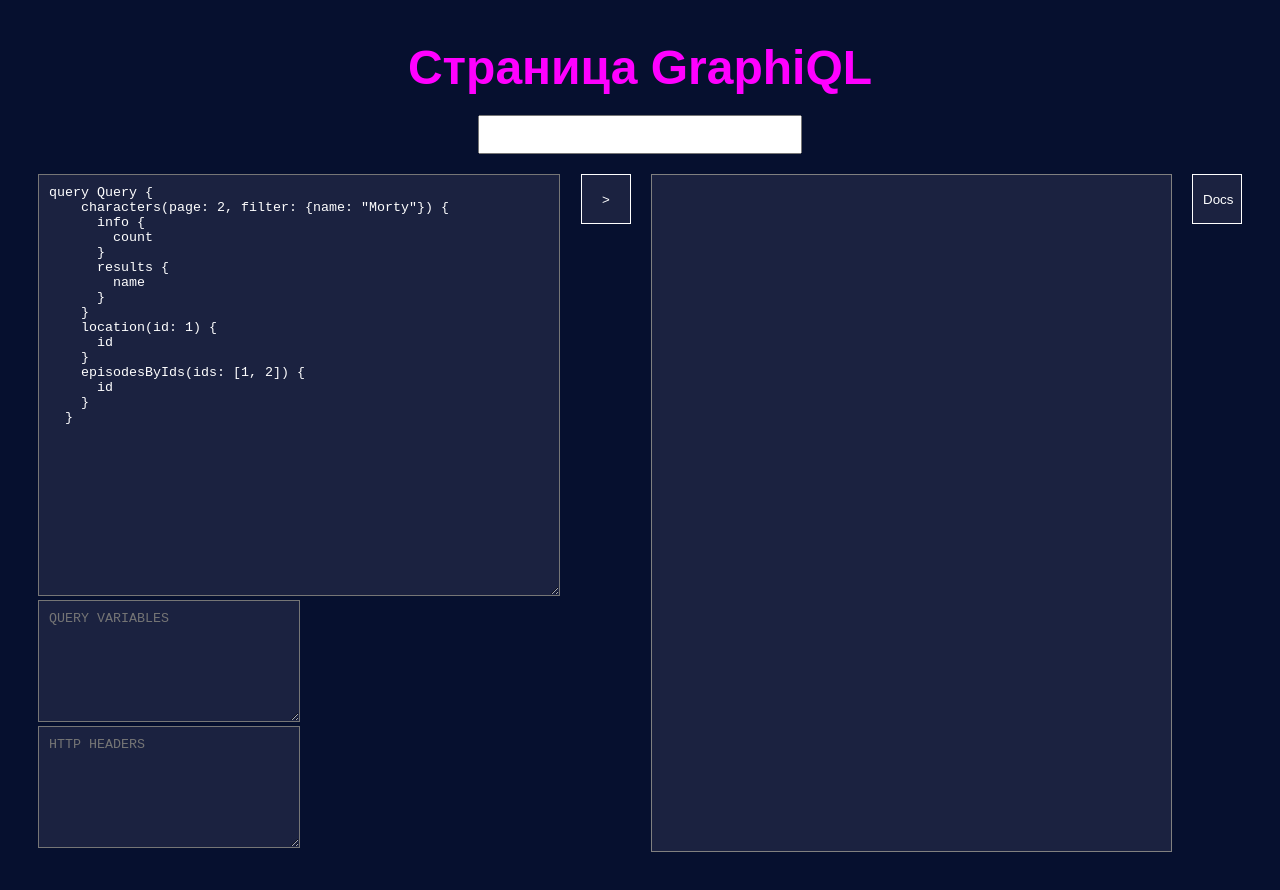
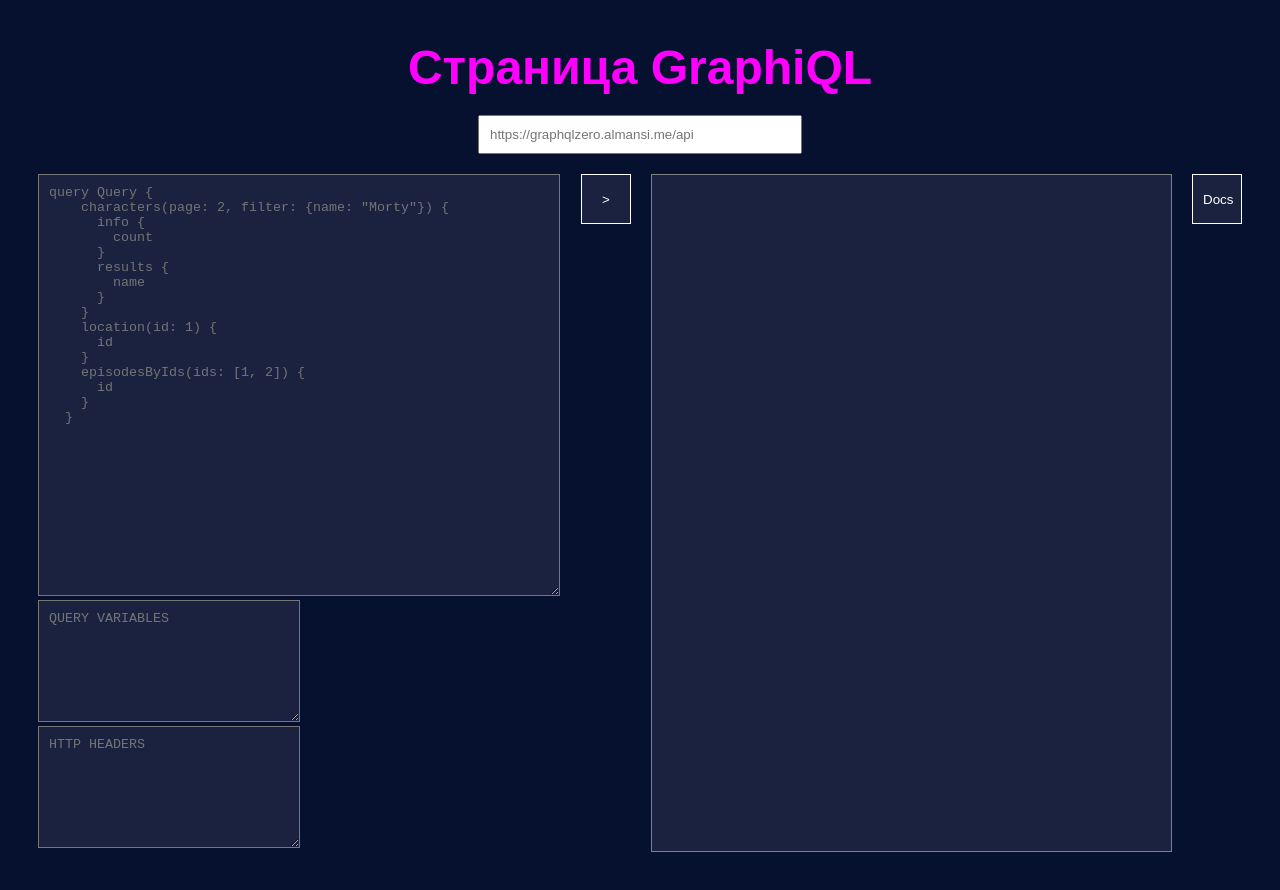
Before and after one commit to Horvar/graphiql-app, a React (Vite) app: page /graphiql in a window 1280 px wide. Built offline with nearby package versions, Linux system fonts and the light colour scheme; no server answers.

Commit message:
feat: add graphql

```diff
--- a/src/pages/GraphiQLPage/index.tsx
+++ b/src/pages/GraphiQLPage/index.tsx
@@ -4,16 +4,7 @@ import styles from './GraphiQLPage.module.scss';
 import { Docs } from './docs/docs';
 
 function GraphiQLPage() {
-  const url = 'https://graphqlzero.almansi.me/api';
-  const [api, setApi] = useState('');
-  console.log(api);
-
-  const [isDocsOpen, setIsDocsOpen] = useState(false);
-  const [variables, setVariables] = useState('');
-  const [headers, setHeaders] = useState('');
-  const [output, setOutput] = useState('');
-
-  const [input, setInput] = useState(`query Query {
+  const playgroundPlaceholder = `query Query {
     characters(page: 2, filter: {name: "Morty"}) {
       info {
         count
@@ -28,12 +19,20 @@ function GraphiQLPage() {
     episodesByIds(ids: [1, 2]) {
       id
     }
-  }`);
+  }`;
+  const [api, setApi] = useState('');
+
+  const [isDocsOpen, setIsDocsOpen] = useState(false);
+  const [variables, setVariables] = useState('');
+  const [headers, setHeaders] = useState('');
+  const [output, setOutput] = useState('');
+
+  const [input, setInput] = useState(``);
 
   const makeRequest = (query: string, variables: string, headers: string) => {
     const variablesJson = variables ? JSON.parse(variables) : {};
     const headersJson = headers ? JSON.parse(headers) : {};
-    return fetch(url, {
+    return fetch(api, {
       method: 'POST',
       headers: { 'Content-Type': 'application/json', ...headersJson },
       body: JSON.stringify({ query, variables: variablesJson }),
@@ -50,7 +49,6 @@ function GraphiQLPage() {
 
   const onHandlerQuery = () => {
     makeRequest(input, variables, headers);
-    console.log(variables);
   };
 
   const handlerChangeApi = (event: React.ChangeEvent<HTMLInputElement>) => {
@@ -66,6 +64,7 @@ function GraphiQLPage() {
           className={styles.apiInput}
           type="text"
           value={api}
+          placeholder="https://graphqlzero.almansi.me/api"
           onChange={handlerChangeApi}
         />
       </div>
@@ -79,6 +78,7 @@ function GraphiQLPage() {
             cols={20}
             rows={10}
             value={input}
+            placeholder={playgroundPlaceholder}
             onChange={(event) => {
               setInput(event.target.value);
             }}
@@ -112,7 +112,7 @@ function GraphiQLPage() {
         >
           Docs
         </button>
-        <Docs isDocsOpen={isDocsOpen} url={url} />
+        <Docs isDocsOpen={isDocsOpen} url={api} />
       </div>
     </div>
   );
```
